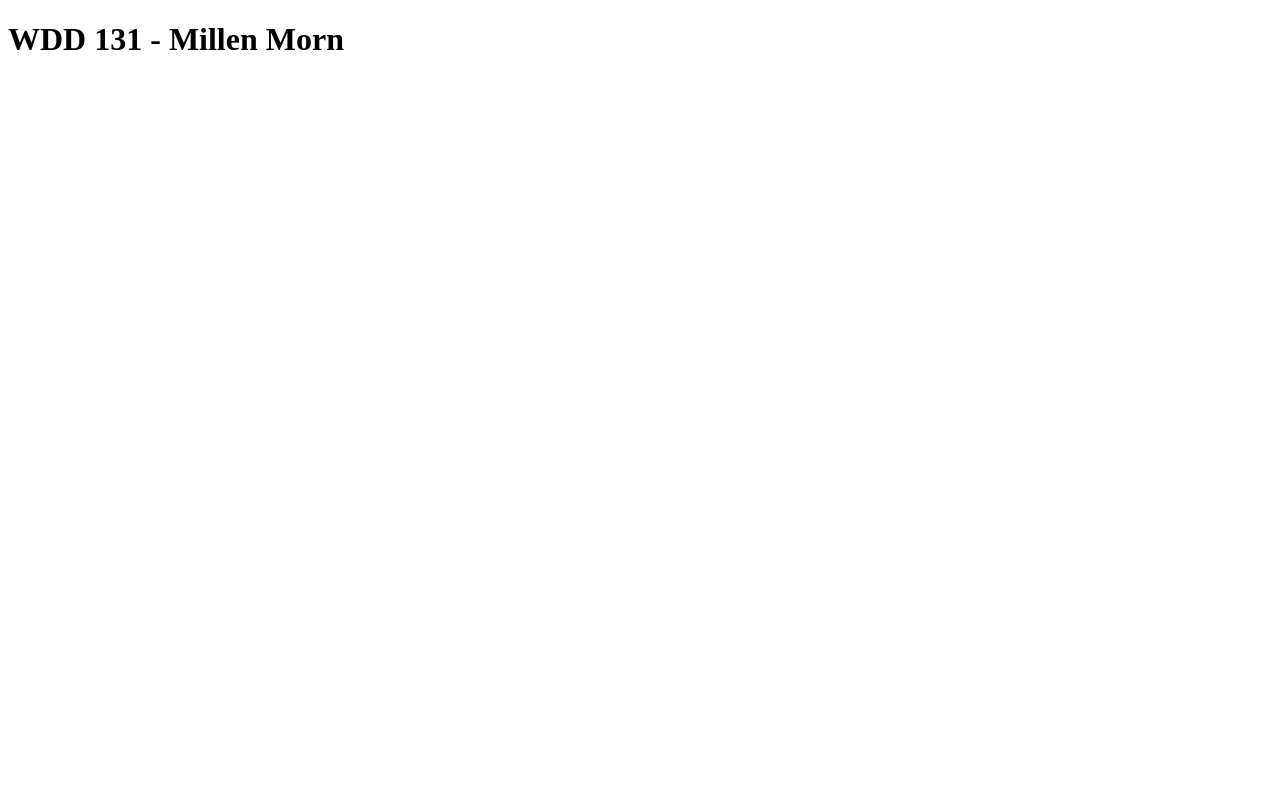
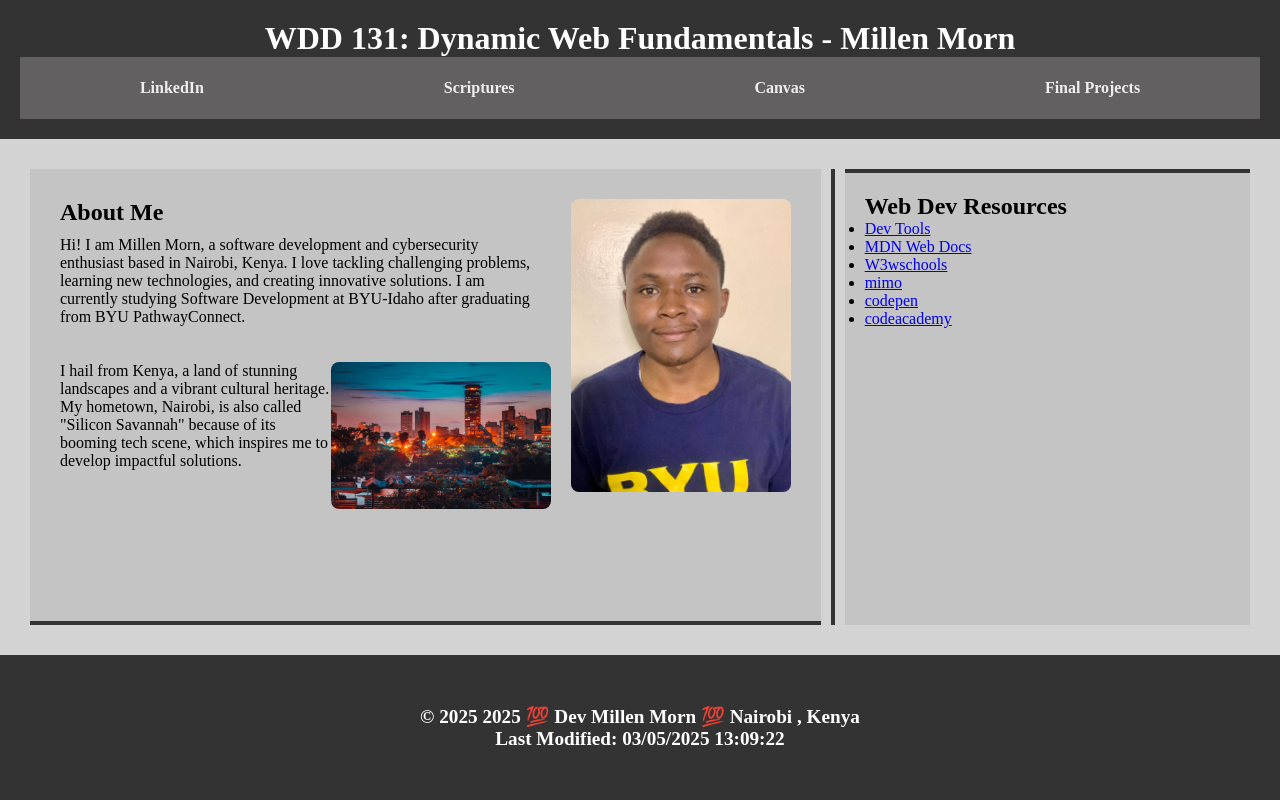
Before and after one commit to millen-morn23/wdd131, a plain HTML site: page index.html in a window 1280 px wide. Drawn offline with Linux system fonts and the light colour scheme.

Commit message:
home page commits.

```diff
--- a/index.html
+++ b/index.html
@@ -1,11 +1,84 @@
 <!DOCTYPE html>
 <html lang="en">
+
 <head>
     <meta charset="UTF-8">
     <meta name="viewport" content="width=device-width, initial-scale=1.0">
-    <title>wdd 131</title>
+    <meta name="description"
+        content="Millen Morn, a software development and cybersecurity enthusiast from Nairobi, Kenya, shares his journey in web development and tech innovation">
+    <meta name="author" content="Millen Morn">
+    <title>WDD 131: Dynamic Web Fundamentals - Millen Morn</title>
+    <link rel="stylesheet" href="styles/base.css">
 </head>
+
 <body>
-    <h1>WDD 131 - Millen Morn</h1>
+    <header>
+        <h1>WDD 131: Dynamic Web Fundamentals - Millen Morn </h1>
+        <nav>
+            <ul class="navigation">
+                <li><a href="https://www.linkedin.com/">LinkedIn</a></li>
+                <li><a href="https://www.churchofjesuschrist.org/study/scriptures">Scriptures</a></li>
+                <li><a href="https://byui.instructure.com/">Canvas</a></li>
+                <li><a href="#">Final Projects</a></li>
+            </ul>
+        </nav>
+    </header>
+    <main>
+        <section class="main-content" card>
+            <div class="text-container">
+                <h2>About Me</h2>
+                <p>
+                    Hi! I am Millen Morn, a software development and cybersecurity enthusiast based in Nairobi, Kenya.
+                    I love tackling challenging problems, learning new technologies, and creating innovative solutions.
+                    I am currently studying Software Development at BYU-Idaho after graduating from BYU PathwayConnect.
+                </p>
+
+
+                <br>
+                <br>
+
+                <img src="images/nairobi.jpeg" alt="Nairobi City">
+
+
+                <p>
+                    I hail from Kenya, a land of stunning landscapes and a vibrant cultural heritage. My hometown,
+                    Nairobi, is also called "Silicon Savannah" because of its booming tech scene, which inspires me
+                    to develop impactful solutions.
+                </p>
+
+
+            </div>
+
+
+            <img src="images/profile.jpg" alt="Profile Picture">
+
+            </div>
+        </section>
+
+        <!-- Vertical Divider -->
+        <div class="divider"></div>
+
+        <aside class="aside-content" card>
+            <h2>Web Dev Resources</h2>
+            <ul>
+                <li><a href="#">Dev Tools</a></li>
+                <li><a href="#">MDN Web Docs</a></li>
+                <li><a href="#">W3wschools</a></li>
+                <li><a href="#">mimo</a></li>
+                <li><a href="#">codepen</a></li>
+                <li><a href="#">codeacademy</a></li>
+
+
+
+
+            </ul>
+        </aside>
+    </main>
+    <footer>
+        <p>&copy; <span id="currentyear"></span> 2025 💯 Dev Millen Morn 💯 Nairobi , Kenya</p>
+        <p id="lastmodified"></p>
+    </footer>
+    <script src="scripts/getdates.js"></script>
 </body>
+
 </html>
--- /dev/null
+++ b/scripts/getdates.js
@@ -0,0 +1,5 @@
+// Get the current year dynamically
+document.getElementById("currentyear").textContent = new Date().getFullYear();
+
+// Get the last modified date of the document
+document.getElementById("lastmodified").textContent = "Last Modified: " + document.lastModified;
--- /dev/null
+++ b/styles/base.css
@@ -0,0 +1,143 @@
+/* Reset default styles */
+* {
+    margin: 0;
+    padding: 0;
+    box-sizing: border-box;
+}
+
+/* Style Header */
+header {
+    background-color: #333;
+    color: white; /* Fixed: Ensuring text is readable */
+    text-align: center;
+    padding: 20px;
+    font-size: 1em;
+    font-weight: bold;
+}
+
+/* Style Navigation */
+nav {
+    background-color: rgb(98, 96, 96);
+}
+
+.navigation {
+    list-style: none;
+    display: flex;
+    justify-content: center;
+    padding: 10px 0;
+    flex-wrap: wrap;
+    align-items: center;
+}
+
+    .navigation li {
+        margin: 0 15px;
+        flex: 1 1 auto;
+    }
+
+    .navigation a {
+        display: block;
+        color: #eee;
+        padding: 0.75rem;
+        text-decoration: none;
+        text-align: center;
+    }
+
+        .navigation a:hover {
+            text-decoration: underline;
+            color: rgb(90, 213, 233);
+        }
+
+/* Layout Structure */
+body {
+    display: grid;
+    grid-template-rows: auto 1fr auto;
+    grid-template-columns: 1fr;
+    min-height: 100vh;
+    background-color: #f0f0f0; /* Fixed: Added background to ensure contrast */
+    color: #000; /* Ensuring text is readable */
+}
+
+/* Main and Aside Layout */
+main {
+    display: flex;
+    background-color: lightgray;
+    justify-content: space-between;
+    flex-wrap: wrap;
+    padding: 30px;
+    min-height: 400px;
+}
+
+/* Main Content */
+.main-content {
+    flex: 2;
+    padding: 30px;
+    background-color: #c4c4c4;
+    color: #000; /* Fixed: Ensuring text color for contrast */
+    border-bottom: 4px solid #333;
+    display: flex;
+    justify-content: space-between; /* Keeps text and image apart */
+    align-items: flex-start; /* Align items to the top */
+    gap: 20px; /* Adds space between text and image */
+}
+
+    /* About Me Text */
+    .main-content p {
+        flex: 2;
+        padding-right: 20px;
+    }
+
+/* Text Section (Heading + Paragraph) */
+.text-container {
+    flex: 2;
+    max-width: 70%; /* Adjust width to leave space for image */
+}
+
+    /* About Me Heading */
+    .text-container h2 {
+        margin-bottom: 10px; /* Ensures space between heading and paragraph */
+        color: #000; /* Fixed: Ensuring text is visible */
+    }
+
+    /* About Me Paragraph */
+    .text-container p {
+        padding-right: 20px;
+    }
+
+/* Profile Image */
+.main-content img {
+    flex: 0 0 150px;
+    max-width: 220px;
+    height: auto;
+    border-radius: 8px;
+    object-fit: cover;
+    float: right;
+}
+
+
+/* Vertical Divider */
+.divider {
+    width: 4px; /* Thickness of the divider */
+    background-color: #333; /* Color of the divider */
+    height: auto; /* Make it extend full height */
+    margin: 0 10px; /* Space around the divider */
+}
+
+/* Aside Content */
+.aside-content {
+    flex: 1;
+    padding: 20px;
+    background-color: #c4c4c4;
+    color: #000; /* Fixed: Added text color */
+    min-height: 300px;
+    border-top: 4px solid #333; /* Adds a separation border above */
+}
+
+/* Footer Styling */
+footer {
+    background-color: #333;
+    color: white; /* Fixed: Ensuring text is readable */
+    text-align: center;
+    padding: 50px;
+    font-size: 1.2em;
+    font-weight: bold;
+}
```
Also changed, not shown: images/nairobi.jpeg (added), images/profile.jpg (added).
